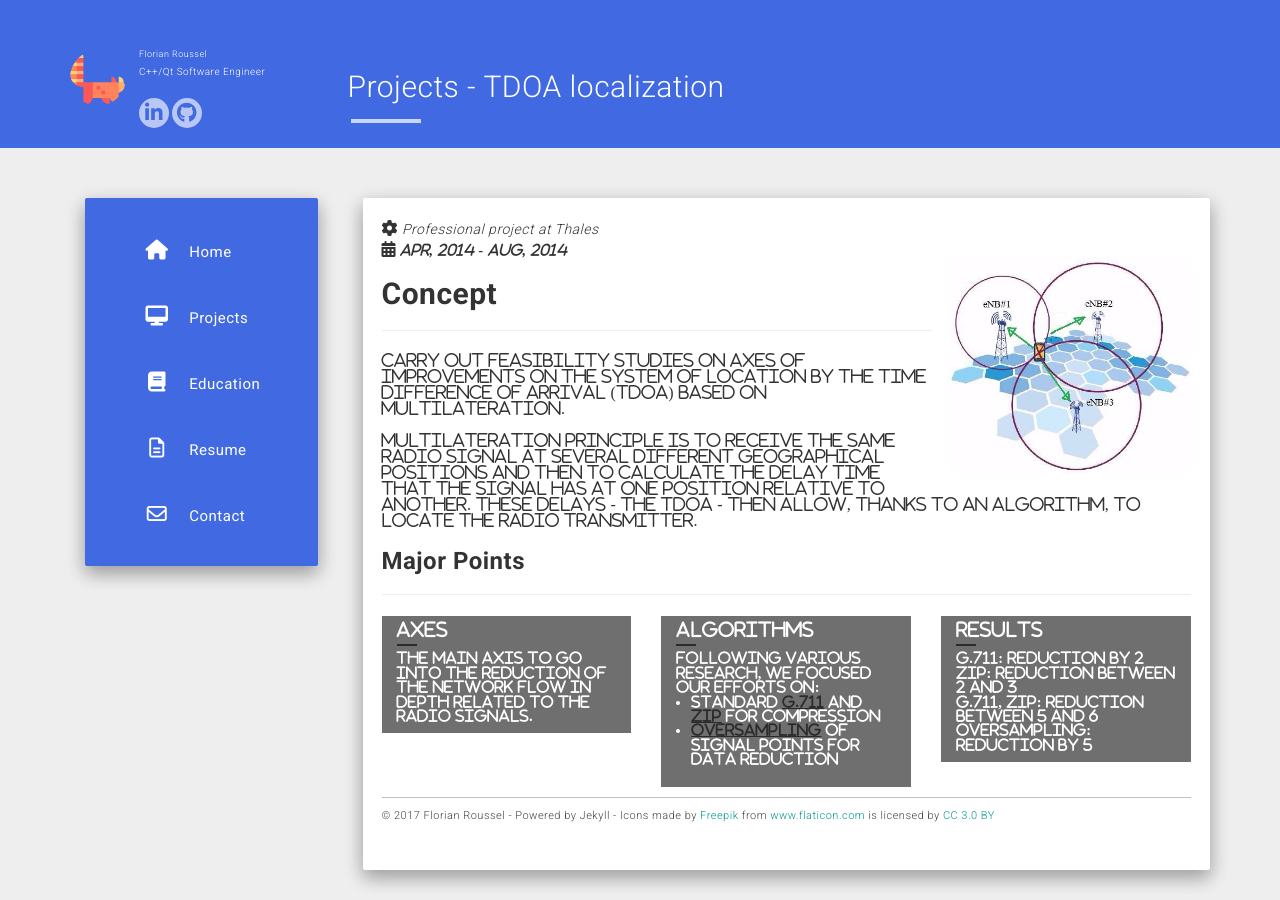
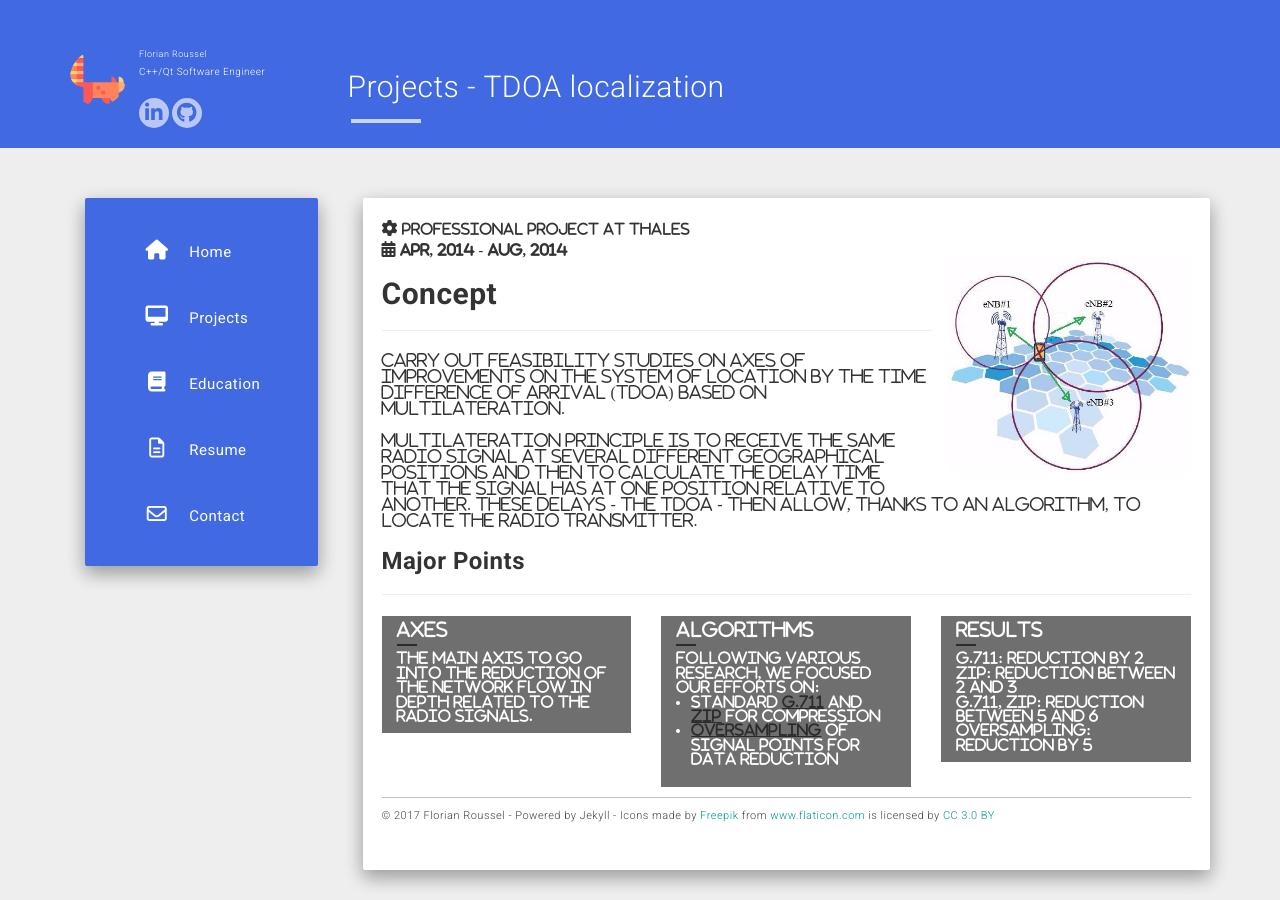
Before and after one commit to clement-roblot/karlito139.github.io, a Jekyll site: the page built from projects/tdoa.md, in a window 1280 px wide. Built offline with Jekyll 4.4.1, drawn with Linux system fonts in a browser that asks for light colours; nearby versions of some CDN libraries.

Commit message:
- Changement du header des projets.

```diff
--- a/_layouts/project_item.html
+++ b/_layouts/project_item.html
@@ -4,7 +4,7 @@
 <div class="post-content well">
 	<article class="content">
 		<div class="post">
-			<span class="fa fa-gear"></span><span class="project-item-header"> {{ page.category }} project {% if page.company %}at {{ page.company }}</span>{% endif %}
+			<span class="fa fa-gear"></span><span class="project-item-header"> {{ page.category }} project {% if page.company %}at {{ page.company }}{% endif %}</span>
 			<br/>
 			<span class="fa fa-calendar"><span class="project-item-header"> {{ page.date_begin }} - {{ page.date_end }}</span>
 			<br/>
--- a/static/css/main.css
+++ b/static/css/main.css
@@ -226,7 +226,7 @@
 /******************/
 .project-item-header {
     font-size: 14px;
-    font-style: italic;
+    font-family: "FontAwesome" !important;
 }
 
 .nav, .btn.btn-raised.btn-info {
@@ -241,7 +241,7 @@
 
 .tiles {
     background-color: #6f6f6f;
-    color: #ffffff;
+    color: white;
     position: relative;
 }
 
```
